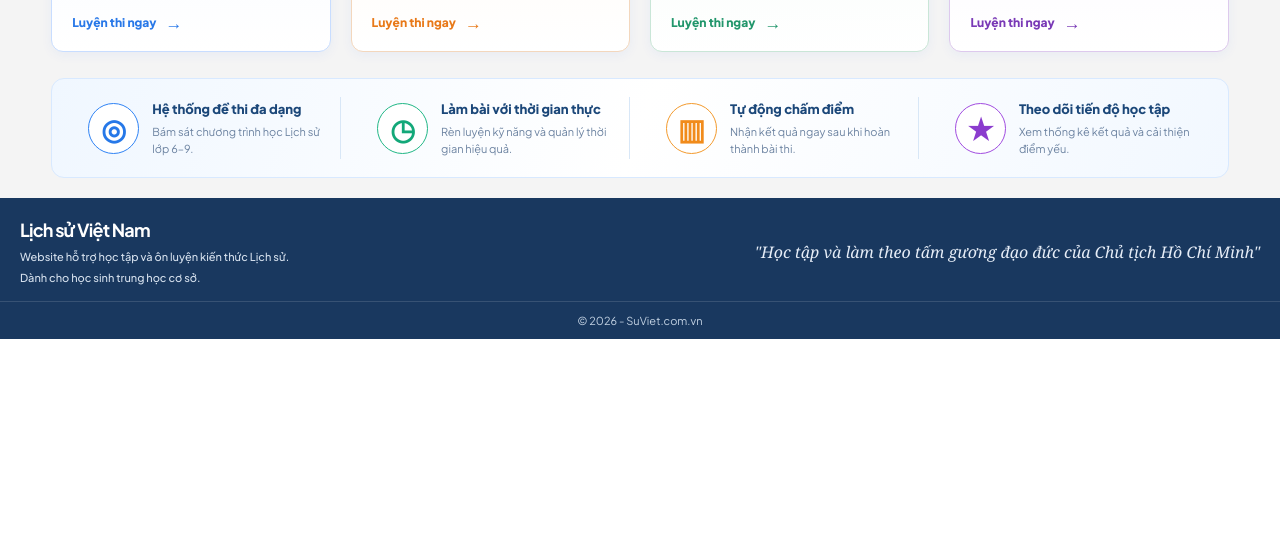
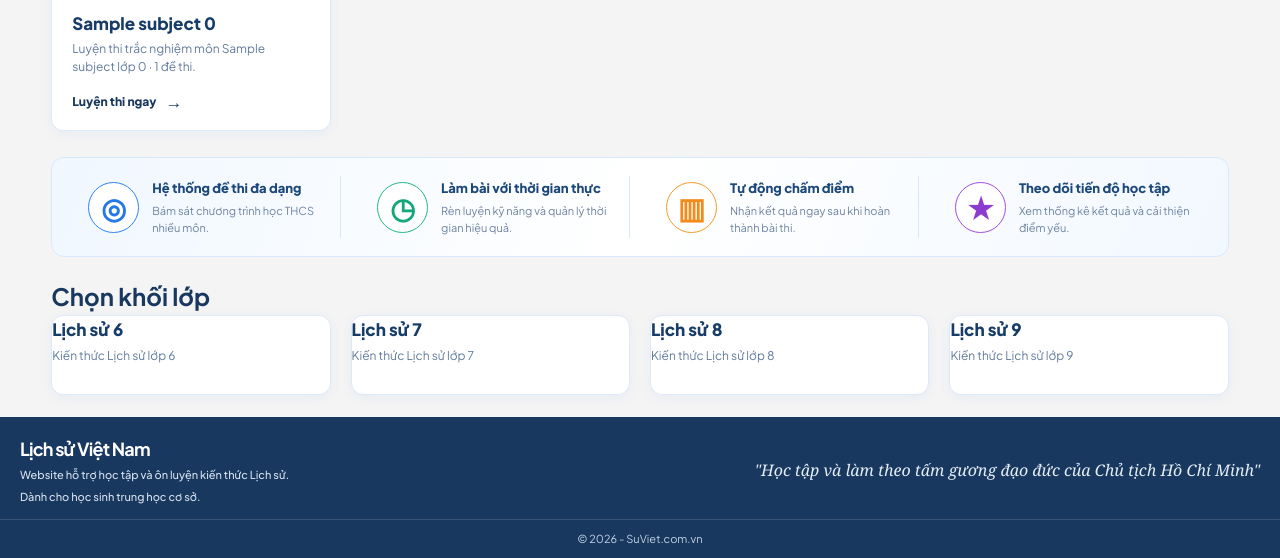
Before and after one commit to NgoMTriet/online_history_test, a PHP site: page /index.php in a window 1280 px wide. Shown: the part 787-1345 px from the top of the page. Before the commit the page ends 1126 px from the top, so only its background shows below. Run offline with PHP 8.4, Linux system fonts and the light colour scheme; tables that the repository leaves empty or names only in its code hold one stand-in row (values such as "Sample post"); some web fonts are replaced.

Commit message:
Update index.php

```diff
--- a/public/index.php
+++ b/public/index.php
@@ -1,20 +1,27 @@
+<?php include __DIR__ . '/../includes/header.php'; ?>
+<?php require_once __DIR__ . '/../config/database.php'; ?>
+
 <?php
 require_once __DIR__ . '/../api/be_index.php';
 echo $headerHtml;
 ?>
 
+
 <main class="container">
 
-    <!-- BANNER GIỚI THIỆU -->
     <section class="hero">
+
         <div class="container">
+
             <div class="slider">
 
+                <!-- Slide 1 -->
                 <div class="slide active">
+
                     <img src="image/anh1.png" alt="Lịch sử Việt Nam" onerror="this.src='../image/anh1.png'">
                     <div class="slide-content">
-                        <span class="subtitle">Khám phá quá khứ</span>
-                        <h2>LỊCH SỬ VIỆT NAM</h2>
+                        <span class="subtitle">Học mỗi ngày</span>
+                        <h2>LUYỆN THI TRẮC NGHIỆM</h2>
                         <div class="hero-buttons">
                             <a href="#danh-muc" class="btn-hero-primary">▶ Bắt đầu thi</a>
                             <a href="#huong-dan" class="btn-hero-outline">Khám phá đề thi</a>
@@ -23,14 +30,19 @@ echo $headerHtml;
                     <div class="quote-box">
                         <p>“Dân ta phải biết sử ta<br>Cho tường gốc tích nước nhà Việt Nam”</p>
                         <span>— Hồ Chí Minh —</span>
+
                     </div>
+
                 </div>
 
+
+                <!-- Slide 2 -->
                 <div class="slide">
+
                     <img src="image/anh2.png" alt="Di tích lịch sử Việt Nam" onerror="this.src='../image/anh2.png'">
                     <div class="slide-content">
                         <span class="subtitle">Mỗi bài học là một hành trình</span>
-                        <h2>KHÁM PHÁ LỊCH SỬ</h2>
+                        <h2>KHÁM PHÁ KIẾN THỨC</h2>
                         <div class="hero-buttons">
                             <a href="#danh-muc" class="btn-hero-primary">▶ Bắt đầu thi</a>
                             <a href="#huong-dan" class="btn-hero-outline">Khám phá đề thi</a>
@@ -40,9 +52,13 @@ echo $headerHtml;
                         <p>“Nước Nam ta là một nước văn hiến<br>Đã có lịch sử lâu đời và truyền thống hào hùng”</p>
                         <span>— Nguyễn Trãi —</span>
                     </div>
+
                 </div>
 
+
+                <!-- Slide 3 -->
                 <div class="slide">
+
                     <img src="image/anh3.png" alt="Tư liệu lịch sử Việt Nam" onerror="this.src='../image/anh3.png'">
                     <div class="slide-content">
                         <span class="subtitle">Ôn luyện và bứt phá</span>
@@ -56,19 +72,52 @@ echo $headerHtml;
                         <p>“Đoàn kết, đoàn kết, đại đoàn kết<br>Thành công, thành công, đại thành công”</p>
                         <span>— Hồ Chí Minh —</span>
                     </div>
+
                 </div>
 
-                <button class="slider-prev" type="button" onclick="changeSlide(-1)" aria-label="Ảnh trước">&#10094;</button>
-                <button class="slider-next" type="button" onclick="changeSlide(1)" aria-label="Ảnh tiếp theo">&#10095;</button>
 
+                <!-- Nút chuyển -->
+                <button
+                    class="slider-prev"
+                    onclick="changeSlide(-1)"
+                >
+                    &#10094;
+                </button>
+
+                <button
+                    class="slider-next"
+                    onclick="changeSlide(1)"
+                >
+                    &#10095;
+                </button>
+
+
+                <!-- Dấu chấm -->
                 <div class="slider-dots">
-                    <span class="dot active" onclick="showSlide(0)" aria-label="Slide 1"></span>
-                    <span class="dot" onclick="showSlide(1)" aria-label="Slide 2"></span>
-                    <span class="dot" onclick="showSlide(2)" aria-label="Slide 3"></span>
+
+                    <span
+                        class="dot active"
+                        onclick="showSlide(0)"
+                    ></span>
+
+                    <span
+                        class="dot"
+                        onclick="showSlide(1)"
+                    ></span>
+
+                    <span
+                        class="dot"
+                        onclick="showSlide(2)"
+                    ></span>
+
                 </div>
+
             </div>
+
         </div>
+
     </section>
+
 
     <!-- TÌM KIẾM VÀ LỌC ĐỀ THI -->
     <section class="exam-search" aria-label="Tìm kiếm đề thi">
@@ -95,7 +144,17 @@ echo $headerHtml;
                 </select>
             </div>
 
-            <div class="exam-subject-label">📚 Môn học: <strong>Lịch sử</strong></div>
+            <div class="exam-grade-filter">
+                <span class="filter-icon" aria-hidden="true">📚</span>
+                <select name="subject" id="subject" aria-label="Chọn môn học">
+                    <option value="">Tất cả môn học</option>
+                    <?php foreach ($subject_names as $subjectName): ?>
+                        <option value="<?= htmlspecialchars($subjectName, ENT_QUOTES, 'UTF-8') ?>" <?= $subject === $subjectName ? 'selected' : '' ?>>
+                            <?= htmlspecialchars($subjectName, ENT_QUOTES, 'UTF-8') ?>
+                        </option>
+                    <?php endforeach; ?>
+                </select>
+            </div>
             <button type="submit" class="btn-search-submit"><span>⌕</span> Tìm kiếm</button>
         </form>
     </section>
@@ -105,86 +164,69 @@ echo $headerHtml;
         <div class="section-header">
             <div>
                 <h2><span class="section-icon">▣</span> Danh mục đề thi</h2>
-                <p>Chọn khối lớp để bắt đầu luyện tập</p>
+                <p>Chọn lớp và môn học để bắt đầu luyện tập</p>
             </div>
             <a href="#de-thi" class="section-more">Xem đề thi <span>→</span></a>
         </div>
 
         <div class="class-list">
-            <a href="index.php?grade=6" class="class-card grade-6">
-                <div class="class-card-cover" style="background-image: linear-gradient(90deg, rgba(224,242,254,.30), rgba(224,242,254,.12)), url('image/anh1.jpg')">
-                    <span class="class-badge">6</span>
-                    <span class="class-cover-title">LỊCH SỬ</span>
+            <?php
+            $gradeTints  = [6 => '224,242,254', 7 => '255,237,213', 8 => '220,252,231', 9 => '243,232,255'];
+            $coverImages = ['anh1.jpg', 'anh2.jpg', 'anh3.jpg'];
+            ?>
+            <?php if (empty($subject_cards)): ?>
+                <div class="exam-empty">
+                    <span>📚</span>
+                    <strong>Chưa có môn học nào</strong>
+                    <p>Giáo viên hãy tạo môn học trong trang Ngân hàng câu hỏi.</p>
                 </div>
-                <div class="class-card-content">
-                    <h3>Lịch sử 6</h3>
-                    <p>Từ thời nguyên thủy đến thời kỳ phong kiến Việt Nam.</p>
-                    <span class="btn-link">Luyện thi ngay <span>→</span></span>
-                </div>
-            </a>
-
-            <a href="index.php?grade=7" class="class-card grade-7">
-                <div class="class-card-cover" style="background-image: linear-gradient(90deg, rgba(255,237,213,.30), rgba(255,237,213,.12)), url('image/anh2.jpg')">
-                    <span class="class-badge">7</span>
-                    <span class="class-cover-title">LỊCH SỬ</span>
-                </div>
-                <div class="class-card-content">
-                    <h3>Lịch sử 7</h3>
-                    <p>Từ thời Trần đến thời Lê sơ và các giai đoạn tiếp theo.</p>
-                    <span class="btn-link">Luyện thi ngay <span>→</span></span>
-                </div>
-            </a>
-
-            <a href="index.php?grade=8" class="class-card grade-8">
-                <div class="class-card-cover" style="background-image: linear-gradient(90deg, rgba(220,252,231,.30), rgba(220,252,231,.12)), url('image/anh3.jpg')">
-                    <span class="class-badge">8</span>
-                    <span class="class-cover-title">LỊCH SỬ</span>
-                </div>
-                <div class="class-card-content">
-                    <h3>Lịch sử 8</h3>
-                    <p>Tìm hiểu các cuộc đấu tranh và những chuyển biến lịch sử.</p>
-                    <span class="btn-link">Luyện thi ngay <span>→</span></span>
-                </div>
-            </a>
-
-            <a href="index.php?grade=9" class="class-card grade-9">
-                <div class="class-card-cover" style="background-image: linear-gradient(90deg, rgba(243,232,255,.30), rgba(243,232,255,.12)), url('image/anh1.jpg')">
-                    <span class="class-badge">9</span>
-                    <span class="class-cover-title">LỊCH SỬ</span>
-                </div>
-                <div class="class-card-content">
-                    <h3>Lịch sử 9</h3>
-                    <p>Lịch sử Việt Nam hiện đại và những sự kiện thế kỷ XX.</p>
-                    <span class="btn-link">Luyện thi ngay <span>→</span></span>
-                </div>
-            </a>
+            <?php else: ?>
+                <?php foreach ($subject_cards as $i => $card): ?>
+                    <?php
+                        $g    = (int)$card['grade'];
+                        $tint = $gradeTints[$g] ?? '224,242,254';
+                        $img  = $coverImages[$i % count($coverImages)];
+                        $name = htmlspecialchars($card['subject_name'], ENT_QUOTES, 'UTF-8');
+                        $href = 'index.php?grade=' . $g . '&subject=' . urlencode($card['subject_name']) . '#de-thi';
+                    ?>
+                    <a href="<?= htmlspecialchars($href, ENT_QUOTES, 'UTF-8') ?>" class="class-card grade-<?= $g ?>">
+                        <div class="class-card-cover" style="background-image: linear-gradient(90deg, rgba(<?= $tint ?>,.30), rgba(<?= $tint ?>,.12)), url('image/<?= $img ?>')">
+                            <span class="class-badge"><?= $g ?></span>
+                            <span class="class-cover-title"><?= htmlspecialchars(mb_strtoupper($card['subject_name'], 'UTF-8'), ENT_QUOTES, 'UTF-8') ?></span>
+                        </div>
+                        <div class="class-card-content">
+                            <h3><?= $name ?> <?= $g ?></h3>
+                            <p>Luyện thi trắc nghiệm môn <?= $name ?> lớp <?= $g ?> · <?= (int)$card['exam_count'] ?> đề thi.</p>
+                            <span class="btn-link">Luyện thi ngay <span>→</span></span>
+                        </div>
+                    </a>
+                <?php endforeach; ?>
+            <?php endif; ?>
         </div>
     </section>
 
     <!-- KẾT QUẢ ĐỀ THI TỪ CSDL -->
-    <?php if ($keyword !== '' || $grade !== ''): ?>
+    <?php if ($keyword !== '' || $grade !== '' || $subject !== ''): ?>
     <section class="exam-results" id="de-thi">
         <div class="section-header">
             <div>
                 <h2><span class="section-icon">▤</span> Đề thi trắc nghiệm</h2>
-                <p>Các đề thi Lịch sử phù hợp với khối lớp bạn chọn</p>
+                <p>Các đề thi phù hợp với bộ lọc bạn chọn</p>
             </div>
             <a href="index.php#de-thi" class="section-more">Xóa bộ lọc <span>↗</span></a>
         </div>
 
         <div id="examList" class="exam-list">
+
             <?php if (empty($filtered_exams)): ?>
-                <div class="exam-empty">
-                    <span>📚</span>
-                    <strong>Chưa tìm thấy đề thi phù hợp</strong>
-                    <p>Hãy thử từ khóa khác hoặc chọn khối lớp khác.</p>
-                </div>
+                <p style="grid-column: 1 / -1; color: #7f8c8d;">Không tìm thấy đề thi phù hợp với yêu cầu tìm kiếm.</p>
             <?php else: ?>
+
                 <?php foreach ($filtered_exams as $index => $exam): ?>
                     <article class="exam-card<?= $index >= $initial_limit ? ' exam-hidden' : '' ?>">
                         <div class="exam-card-top">
                             <span class="exam-tag">Lớp <?= htmlspecialchars((string)$exam['grade'], ENT_QUOTES, 'UTF-8') ?></span>
-                            <span class="exam-subject">Lịch sử</span>
+                            <span class="exam-subject"><?= htmlspecialchars($exam['subject_name'] ?? 'Chưa phân môn', ENT_QUOTES, 'UTF-8') ?></span>
                         </div>
                         <h3><?= htmlspecialchars($exam['title'], ENT_QUOTES, 'UTF-8') ?></h3>
                         <div class="exam-meta">
@@ -215,7 +257,7 @@ echo $headerHtml;
                 <div class="feature-icon">◎</div>
                 <div class="feature-info">
                     <h4>Hệ thống đề thi đa dạng</h4>
-                    <p>Bám sát chương trình học Lịch sử lớp 6–9.</p>
+                    <p>Bám sát chương trình học THCS nhiều môn.</p>
                 </div>
             </div>
             <div class="feature-item">
@@ -239,12 +281,88 @@ echo $headerHtml;
                     <p>Xem thống kê kết quả và cải thiện điểm yếu.</p>
                 </div>
             </div>
+
         </div>
+
+    </section>
+
+
+    <!-- ================================================= -->
+    <!-- CHỌN KHỐI LỚP - CODE CŨ GIỮ NGUYÊN -->
+    <!-- ================================================= -->
+
+    <section class="classes">
+
+        <h2>
+            Chọn khối lớp
+        </h2>
+
+        <div class="class-list">
+
+            <a
+                href="index.php?grade=6"
+                class="class-card"
+            >
+                <h3>
+                    Lịch sử 6
+                </h3>
+
+                <p>
+                    Kiến thức Lịch sử lớp 6
+                </p>
+            </a>
+
+
+            <a
+                href="index.php?grade=7"
+                class="class-card"
+            >
+                <h3>
+                    Lịch sử 7
+                </h3>
+
+                <p>
+                    Kiến thức Lịch sử lớp 7
+                </p>
+            </a>
+
+
+            <a
+                href="index.php?grade=8"
+                class="class-card"
+            >
+                <h3>
+                    Lịch sử 8
+                </h3>
+
+                <p>
+                    Kiến thức Lịch sử lớp 8
+                </p>
+            </a>
+
+
+            <a
+                href="index.php?grade=9"
+                class="class-card"
+            >
+                <h3>
+                    Lịch sử 9
+                </h3>
+
+                <p>
+                    Kiến thức Lịch sử lớp 9
+                </p>
+            </a>
+
+        </div>
+
     </section>
 
 </main>
 
+<!-- ĐẶT CODE JAVASCRIPT SLIDER VÀO ĐÂY -->
 <script>
+
 document.addEventListener("DOMContentLoaded", function () {
     // 1. Xử lý nút Hiển thị tất cả / Thu gọn đề thi
     const toggleBtn = document.getElementById("toggleExamsBtn");
@@ -271,36 +389,43 @@ document.addEventListener("DOMContentLoaded", function () {
     }
 
     // 2. Xử lý Slider Banner
+
     let currentSlide = 0;
     const slides = document.querySelectorAll(".slide");
     const dots = document.querySelectorAll(".dot");
-    let slideTimer;
 
-    if (!slides.length) return;
+    if (slides.length === 0) return; // Nếu không có slide thì dừng
 
     function showSlide(index) {
-        currentSlide = (index + slides.length) % slides.length;
-        slides.forEach((slide, i) => slide.classList.toggle("active", i === currentSlide));
-        dots.forEach((dot, i) => dot.classList.toggle("active", i === currentSlide));
+        if (index >= slides.length) {
+            currentSlide = 0;
+        } else if (index < 0) {
+            currentSlide = slides.length - 1;
+        } else {
+            currentSlide = index;
+        }
+
+        slides.forEach(slide => slide.classList.remove("active"));
+        dots.forEach(dot => dot.classList.remove("active"));
+
+        if (slides[currentSlide]) slides[currentSlide].classList.add("active");
+        if (dots[currentSlide]) dots[currentSlide].classList.add("active");
     }
 
-    function restartTimer() {
-        clearInterval(slideTimer);
-        slideTimer = setInterval(() => showSlide(currentSlide + 1), 5000);
-    }
-
-    window.changeSlide = function (direction) {
+    // Đưa hàm ra window để các thuộc tính onclick="..." trong HTML gọi được
+    window.changeSlide = function(direction) {
         showSlide(currentSlide + direction);
-        restartTimer();
     };
 
-    window.showSlide = function (index) {
+    window.showSlide = function(index) {
         showSlide(index);
-        restartTimer();
     };
 
-    restartTimer();
+    // Tự động chuyển ảnh mỗi 5s
+    setInterval(() => {
+        window.changeSlide(1);
+    }, 5000);
 });
 </script>
 
-<?php include $footerPath; ?>
+<?php include __DIR__ . '/../includes/footer.php'; ?>
```
